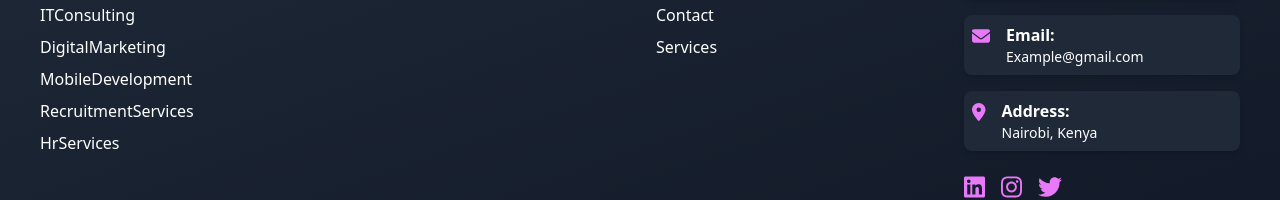
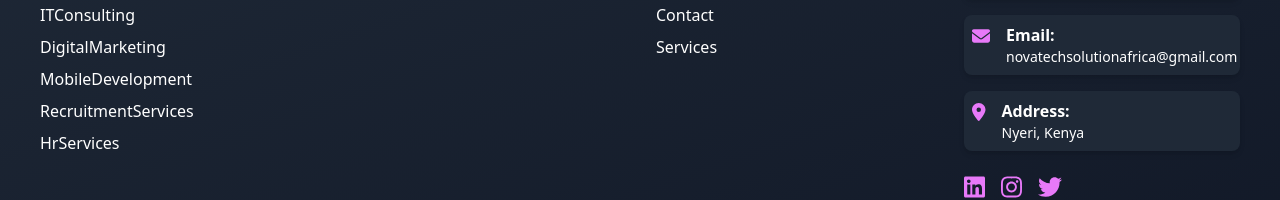
Before and after one commit to melau-eddy/NovaTechSolutionsAfrica, a React (Create React App) app: page /it-services in a window 1280 px wide. Shown: the part 1021-1221 px from the top of the page. Built offline with nearby package versions, Linux system fonts and the light colour scheme.

Commit message:
social links url

```diff
--- a/src/components/Footer.jsx
+++ b/src/components/Footer.jsx
@@ -130,15 +130,15 @@ const Footer = () => {
           </h2>
           <ul className="space-y-4">
             {[
-              { label: "Mobile", value: "+2547123456789", icon: "faPhone" },
+              { label: "Mobile", value: "+254750391304", icon: "faPhone" },
               {
                 label: "Email",
-                value: "Example@gmail.com",
+                value: "novatechsolutionafrica@gmail.com",
                 icon: "faEnvelope",
               },
               {
                 label: "Address",
-                value: "Nairobi, Kenya",
+                value: "Nyeri, Kenya",
                 icon: "faMapMarkerAlt",
               },
             ].map((contact, index) => (
@@ -186,7 +186,7 @@ const Footer = () => {
               whileHover={{ scale: 1.2 }}
               initial={{ opacity: 0, y: 10 }}
               animate={{ opacity: 1, y: 0 }}
-              transition={{ duration: 0.3, delay: 0.5 }}
+              transition={{ duration: 0.3, delay: 0.5 }}np
             >
               <FontAwesomeIcon
                 icon={faInstagram}
@@ -194,7 +194,7 @@ const Footer = () => {
               />
             </motion.a>
             <motion.a
-              href="https://twitter.com/your-twitter-profile"
+              href="https://x.com/NovaTechAfrica"
               target="_blank"
               rel="noopener noreferrer"
               whileHover={{ scale: 1.2 }}
```
